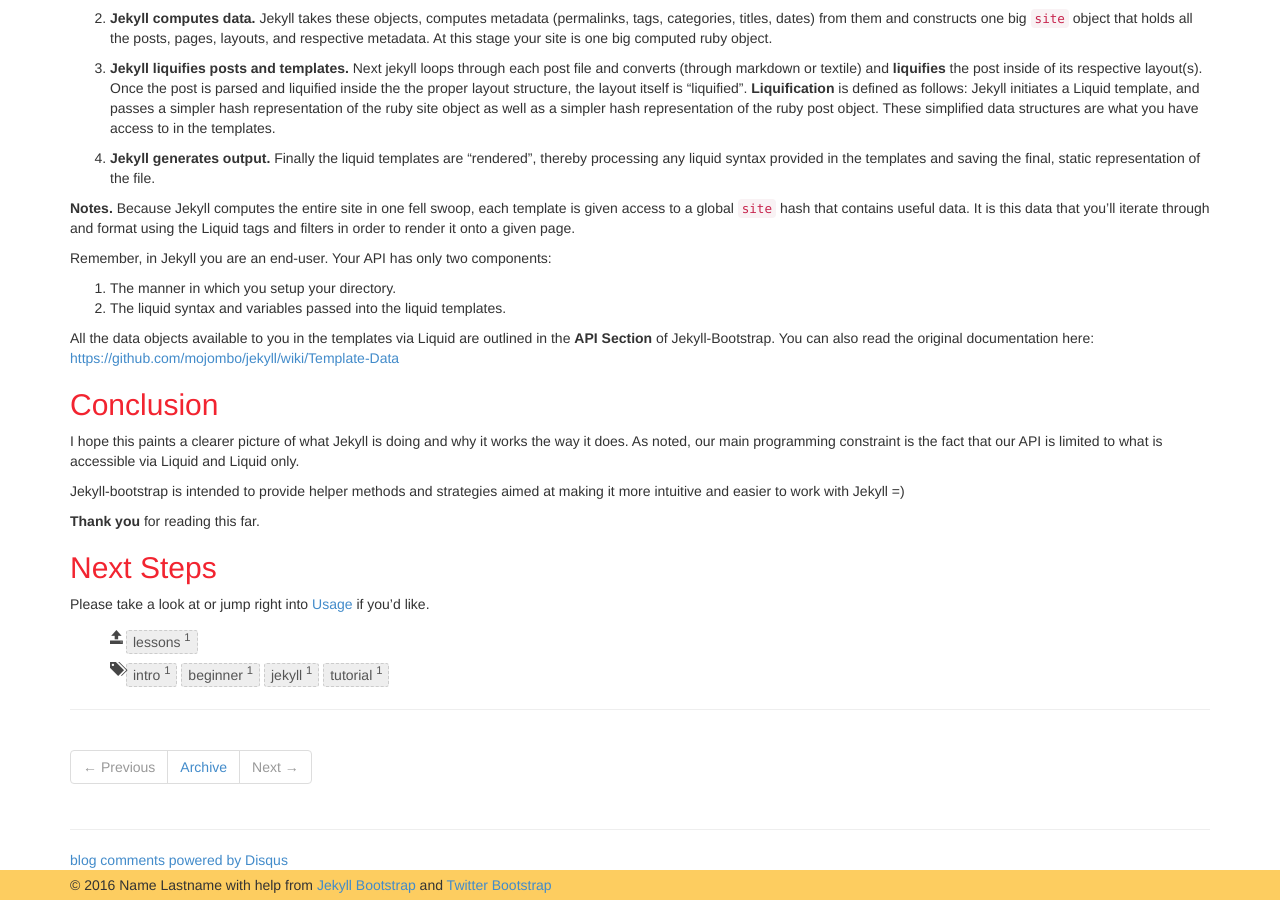
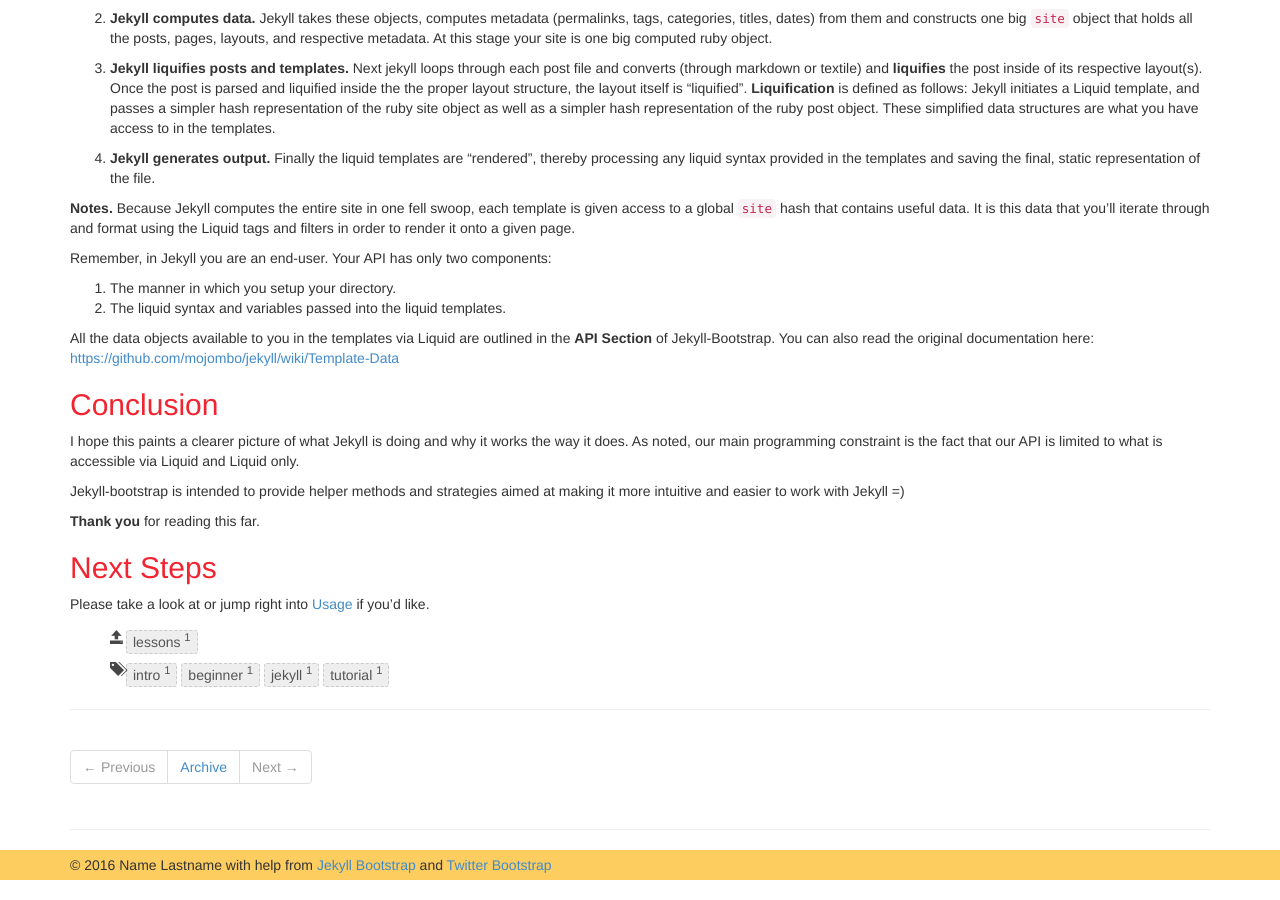
Before and after one commit to Fenicio/Fenicio.github.io, a Jekyll site: the page built from _posts/core-samples/2011-12-29-jekyll-introduction.md, in a window 1280 px wide and 900 px high, scrolled down 5250 px. Built offline with Jekyll 4.4.1, drawn with Linux system fonts in a browser that asks for light colours; nearby versions of some CDN libraries; library files that are not in the unit come from our copies; comment, search, counter and statistics services are not loaded; some of the changed lines change nothing that is shown.

Commit message:
Update _config.yml

```diff
--- a/_config.yml
+++ b/_config.yml
@@ -79,43 +79,43 @@
   # Set 'provider' to the comment provider you want to use.
   # Set 'provider' to false to turn commenting off globally.
   #
-  comments :
-    provider : disqus
-    disqus :
-      short_name : jekyllbootstrap
-    livefyre :
-      site_id : 123
-    intensedebate :
-      account : 123abc
-    facebook :
-      appid : 123
-      num_posts: 5
-      width: 580
-      colorscheme: light
+  #comments :
+  #  provider : disqus
+  #  disqus :
+  #    short_name : jekyllbootstrap
+  #  livefyre :
+  #    site_id : 123
+  #  intensedebate :
+  #    account : 123abc
+  #  facebook :
+  #    appid : 123
+  #    num_posts: 5
+  #    width: 580
+  #    colorscheme: light
 
   # Settings for analytics helper
   # Set 'provider' to the analytics provider you want to use.
   # Set 'provider' to false to turn analytics off globally.
   #
-  analytics :
-    provider : google
-    google :
-        tracking_id : 'UA-123-12'
-    getclicky :
-      site_id :
-    mixpanel :
-        token : '_MIXPANEL_TOKEN_'
-    piwik :
-        baseURL : 'myserver.tld/piwik' # Piwik installation address (without protocol)
-        idsite : '1'                   # the id of the site on Piwik
+  #analytics :
+  #  provider : google
+  #  google :
+  #      tracking_id : 'UA-123-12'
+  #  getclicky :
+  #    site_id :
+  #  mixpanel :
+  #      token : '_MIXPANEL_TOKEN_'
+  #  piwik :
+  #      baseURL : 'myserver.tld/piwik' # Piwik installation address (without protocol)
+  #      idsite : '1'                   # the id of the site on Piwik
 
   # Settings for sharing helper.
   # Sharing is for things like tweet, plusone, like, reddit buttons etc.
   # Set 'provider' to the sharing provider you want to use.
   # Set 'provider' to false to turn sharing off globally.
   #
-  sharing :
-    provider : false
+  #sharing :
+  #  provider : false
 
   # Settings for all other include helpers can be defined by creating
   # a hash with key named for the given helper. ex:
```
